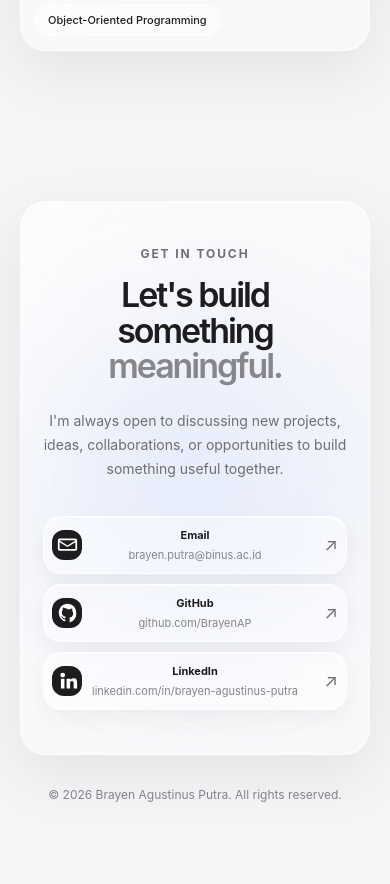
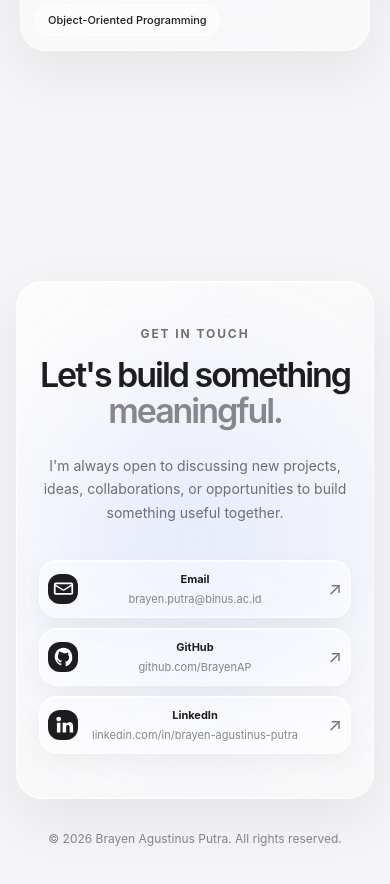
Before and after one commit to BrayenAP/MyPortfolio, a React (Vite) app: page / in a window 390 px wide. Shown: the part 3560-4444 px from the top of the page. Before the commit the page ends 4406 px from the top, so only its background shows below. Built offline with nearby package versions, Linux system fonts and the light colour scheme.

Commit message:
Update index.css

```diff
--- a/src/index.css
+++ b/src/index.css
@@ -3081,3 +3081,35 @@ body.dark-mode .hero-actions .glass-button.primary {
     margin-top: 0;
   }
 }
+
+/* =========================
+   MOBILE CONTACT CENTER
+========================= */
+
+@media (max-width: 700px) {
+  .contact-section {
+    min-height: 100svh;
+    height: 100svh;
+
+    display: flex;
+    align-items: center;
+    justify-content: center;
+
+    box-sizing: border-box;
+    padding: 75px 16px 20px;
+
+    margin: 0;
+  }
+
+  .contact-section .container {
+    width: 100%;
+    max-width: 100%;
+    margin: auto;
+    padding: 0;
+  }
+
+  .contact-card {
+    width: 100%;
+    margin: 0 auto;
+  }
+}
```
